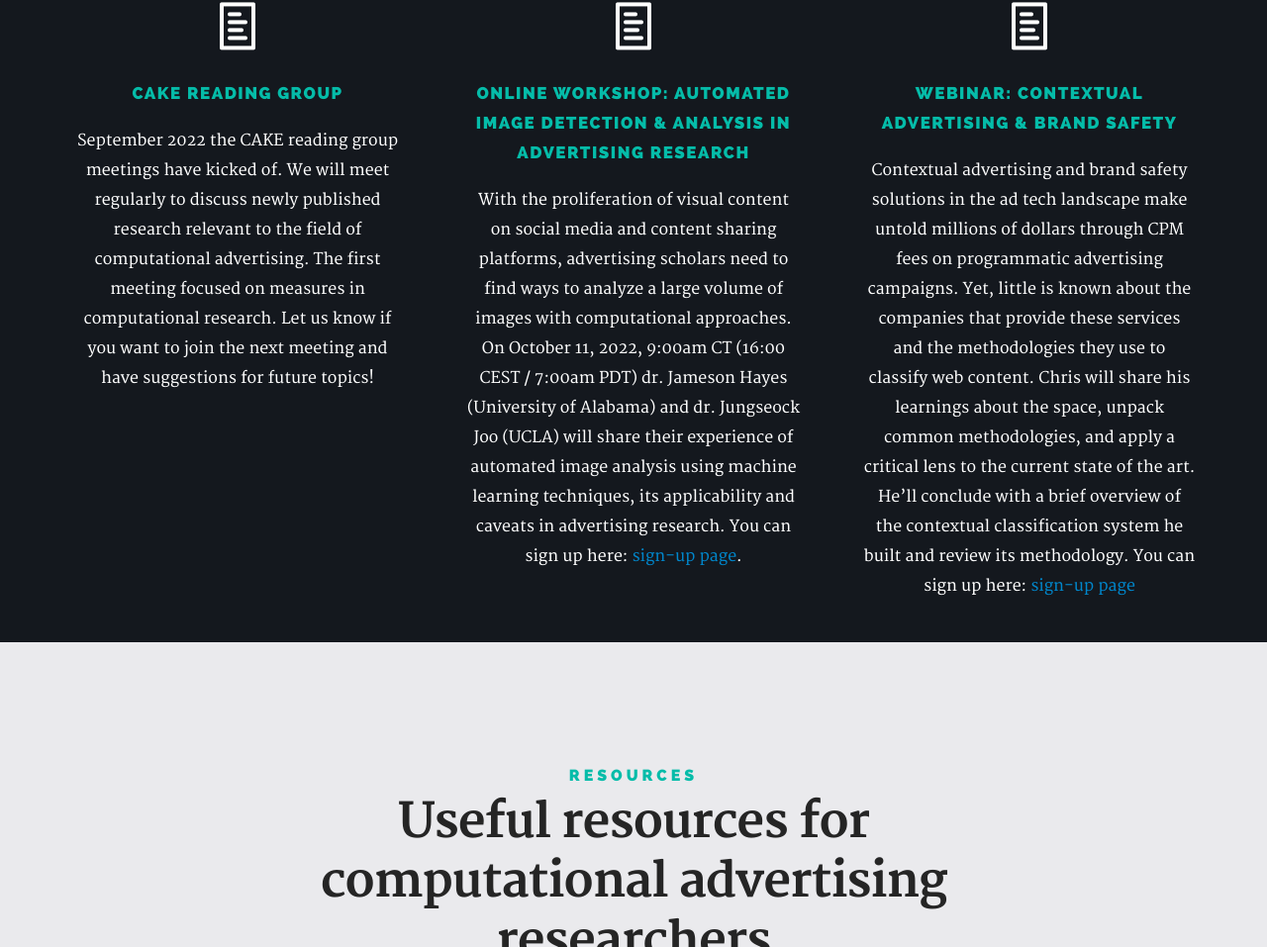
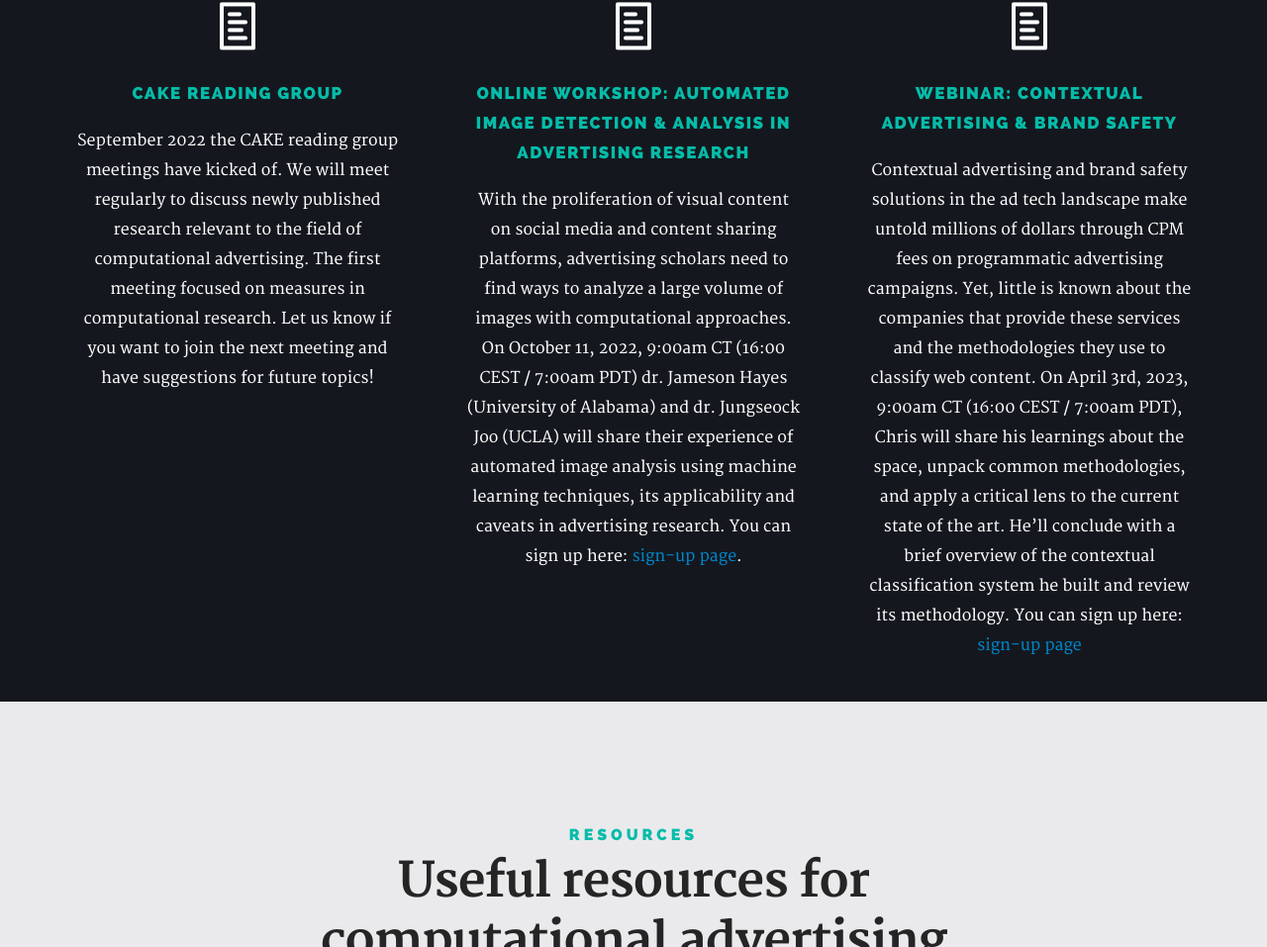
Before and after one commit to CAKExchange/CAKExchange.github.io, a plain HTML site: page index.html in a window 1280 px wide. Shown: the part 1749-2706 px from the top of the page at 99% size. Drawn offline with Linux system fonts and the light colour scheme; files whose address does not match are found by name.

Commit message:
Update webinar

```diff
--- a/index.html
+++ b/index.html
@@ -169,7 +169,7 @@
 
                    <h3 class="h05">Webinar: Contextual Advertising & Brand Safety</h3>
 
-                  <p> Contextual advertising and brand safety solutions in the ad tech landscape make untold millions of dollars through CPM fees on programmatic advertising campaigns. Yet, little is known about the companies that provide these services and the methodologies they use to classify web content. Chris will share his learnings about the space, unpack common methodologies, and apply a critical lens to the current state of the art. He’ll conclude with a brief overview of the contextual classification system he built and review its methodology. You can sign up here: <a href="https://forms.gle/Q4kocjdyQLgmtZwE8">sign-up page</a>
+                  <p> Contextual advertising and brand safety solutions in the ad tech landscape make untold millions of dollars through CPM fees on programmatic advertising campaigns. Yet, little is known about the companies that provide these services and the methodologies they use to classify web content.  On April 3rd, 2023, 9:00am CT (16:00 CEST / 7:00am PDT), Chris will share his learnings about the space, unpack common methodologies, and apply a critical lens to the current state of the art. He’ll conclude with a brief overview of the contextual classification system he built and review its methodology. You can sign up here: <a href="https://forms.gle/Q4kocjdyQLgmtZwE8">sign-up page</a>
                   </p>
 
                </div>
```
